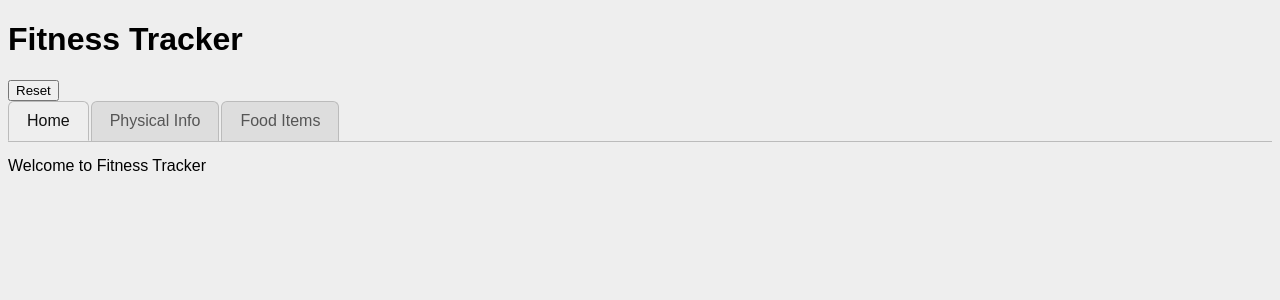
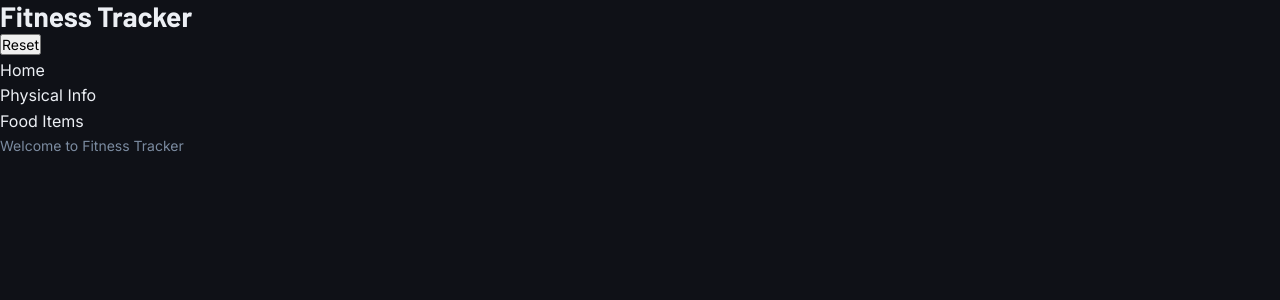
Before and after one commit to ccassinjr/fitnesstracker, a React (Vite) app: page / in a window 1280 px wide. Shown: the top 300 px of the page. Built offline with nearby package versions, Linux system fonts and the light colour scheme.

Commit message:
Add CSS foundation - variables, reset and Google Fonts

```diff
--- a/index.html
+++ b/index.html
@@ -3,6 +3,9 @@
   <head>
     <meta charset="UTF-8" />
     <title>Fitness Tracker</title>
+    <link rel="preconnect" href="https://fonts.googleapis.com">
+    <link rel="preconnect" href="https://fonts.gstatic.com" crossorigin>
+    <link href="https://fonts.googleapis.com/css2?family=Barlow:wght@700&family=Inter:wght@400;500&display=swap" rel="stylesheet">
     <link rel="stylesheet" href="/src/styles.css"/>
   </head>
   <body>
--- a/src/index.tsx
+++ b/src/index.tsx
@@ -94,7 +94,9 @@ function PhysicalInfo({
   const [height, setHeight] = useState(physicalInfo.height);
   const [birthdate, setBirthdate] = useState(physicalInfo.birthdate);
   const [fitnessLevel, setFitnessLevel] = useState(physicalInfo.fitness_level);
-    const [fitnessType, setFitnessType] = useState(physicalInfo.fitness_level.type);
+  const [fitnessType, setFitnessType] = useState(
+    physicalInfo.fitness_level.type,
+  );
   const [weight, setWeight] = useState(0);
   function handleSave(e: FormEvent<HTMLFormElement>) {
     e.preventDefault();
@@ -106,8 +108,8 @@ function PhysicalInfo({
         sex: sex,
         height: height,
         birthdate: birthdate,
-            fitness_level: fitnessLevel
-    }
+        fitness_level: fitnessLevel,
+      },
     });
     setIsEditing(false);
   }
@@ -128,7 +130,8 @@ function handleAddWeight() {
     <>
       <h2>Physical Info</h2>
       <button onClick={() => setIsEditing(true)}>Edit</button>
-      {isEditing ? <form onSubmit={handleSave}>
+      {isEditing ? (
+        <form onSubmit={handleSave}>
           <div>
             <label>Name</label>
             <input
@@ -137,11 +140,17 @@ function handleAddWeight() {
               placeholder="Your name"
               required
               value={name}
-          onChange={(e) => setName(e.target.value)}/>
+              onChange={(e) => setName(e.target.value)}
+            />
           </div>
           <div>
             <label>Sex</label>
-          <select value={sex} onChange={(e) => setSex(e.target.value as "male" | "female" | "other")}>
+            <select
+              value={sex}
+              onChange={(e) =>
+                setSex(e.target.value as "male" | "female" | "other")
+              }
+            >
               <option value="male">Male</option>
               <option value="female">Female</option>
               <option value="other">Other</option>
@@ -152,21 +161,34 @@ function handleAddWeight() {
             <input
               type="number"
               value={height}
-          onChange={(e) => setHeight(e.target.valueAsNumber)} />
+              onChange={(e) => setHeight(e.target.valueAsNumber)}
+            />
           </div>
           <div>
             <label>Day</label>
             <input
               type="number"
-          value={birthdate.day} onChange={(e) => setBirthdate({...birthdate, day: e.target.valueAsNumber})} />
+              value={birthdate.day}
+              onChange={(e) =>
+                setBirthdate({ ...birthdate, day: e.target.valueAsNumber })
+              }
+            />
             <label>Month</label>
             <input
               type="number"
-          value={birthdate.month} onChange={(e) => setBirthdate({...birthdate, month: e.target.valueAsNumber})} />
+              value={birthdate.month}
+              onChange={(e) =>
+                setBirthdate({ ...birthdate, month: e.target.valueAsNumber })
+              }
+            />
             <label>Year</label>
             <input
               type="number"
-          value={birthdate.year} onChange={(e) => setBirthdate({...birthdate, year: e.target.valueAsNumber})} />
+              value={birthdate.year}
+              onChange={(e) =>
+                setBirthdate({ ...birthdate, year: e.target.valueAsNumber })
+              }
+            />
           </div>
           <div>
             <input
@@ -174,18 +196,36 @@ function handleAddWeight() {
               value="FitnessCategory"
               checked={fitnessType === "FitnessCategory"}
               onChange={() => setFitnessType("FitnessCategory")}
-          /> Category
+            />{" "}
+            Category
             <input
               type="radio"
               value="EnergyExpenditure"
               checked={fitnessType === "EnergyExpenditure"}
               onChange={() => setFitnessType("EnergyExpenditure")}
-          /> Daily Expenditure
+            />{" "}
+            Daily Expenditure
             {fitnessType === "FitnessCategory" ? (
               <>
                 <br />
                 <label>Fitness Level</label>
-              <select value={fitnessLevel.type === "FitnessCategory" ? fitnessLevel.category: "sedentary"} onChange={(e) => setFitnessLevel({ type: "FitnessCategory", category: e.target.value as "sedentary" | "moderately active" | "active" | "very active"})}>
+                <select
+                  value={
+                    fitnessLevel.type === "FitnessCategory"
+                      ? fitnessLevel.category
+                      : "sedentary"
+                  }
+                  onChange={(e) =>
+                    setFitnessLevel({
+                      type: "FitnessCategory",
+                      category: e.target.value as
+                        | "sedentary"
+                        | "moderately active"
+                        | "active"
+                        | "very active",
+                    })
+                  }
+                >
                   <option value="sedentary">sedentary</option>
                   <option value="moderately active">moderately active</option>
                   <option value="active">active</option>
@@ -198,8 +238,18 @@ function handleAddWeight() {
                 <label>Daily Expenditure (kcal)</label>
                 <input
                   type="number"
-              value={fitnessLevel.type === "EnergyExpenditure" ? fitnessLevel.daily_expenditure_calories : 0}
-              onChange={(e) => setFitnessLevel({ type: "EnergyExpenditure", daily_expenditure_calories: e.target.valueAsNumber })} />
+                  value={
+                    fitnessLevel.type === "EnergyExpenditure"
+                      ? fitnessLevel.daily_expenditure_calories
+                      : 0
+                  }
+                  onChange={(e) =>
+                    setFitnessLevel({
+                      type: "EnergyExpenditure",
+                      daily_expenditure_calories: e.target.valueAsNumber,
+                    })
+                  }
+                />
               </>
             )}
           </div>
@@ -218,22 +268,31 @@ function handleAddWeight() {
               }}
             />
           </div>
-        <button type="button" onClick={handleAddWeight}>Add weight measurement</button>
-        <button type="submit">Save</button><button onClick={() => setIsEditing(false)}>Cancel</button>
-      </form> : <> <p>Name: {physicalInfo.name}</p>
+          <button type="button" onClick={handleAddWeight}>
+            Add weight measurement
+          </button>
+          <button type="submit">Save</button>
+          <button onClick={() => setIsEditing(false)}>Cancel</button>
+        </form>
+      ) : (
+        <>
+          {" "}
+          <p>Name: {physicalInfo.name}</p>
           <p>Sex: {physicalInfo.sex}</p>
           <p>Height: {physicalInfo.height} cm</p>
           <p>
-        Birthdate: {physicalInfo.birthdate.day}/{physicalInfo.birthdate.month}/
-        {physicalInfo.birthdate.year}
+            Birthdate: {physicalInfo.birthdate.day}/
+            {physicalInfo.birthdate.month}/{physicalInfo.birthdate.year}
           </p>
           <p>
             Fitness level:{" "}
             {physicalInfo.fitness_level.type === "FitnessCategory"
               ? physicalInfo.fitness_level.category
-          : physicalInfo.fitness_level.daily_expenditure_calories + " kcal/day"}
+              : physicalInfo.fitness_level.daily_expenditure_calories +
+                " kcal/day"}
           </p>
-      </>}
+        </>
+      )}
       <p>
         Latest weight:{" "}
         {lastWeight !== undefined ? lastWeight.weight / 1000 + " kg" : "N/A"}
@@ -373,7 +432,13 @@ function AddFoodItem({
   );
 }
 
-function FoodList({ foods, onDeleteFood }: { foods: Array<FoodItem>, onDeleteFood: (i: number) => void}) {
+function FoodList({
+  foods,
+  onDeleteFood,
+}: {
+  foods: Array<FoodItem>;
+  onDeleteFood: (i: number) => void;
+}) {
   return (
     <>
       <h2>Food List</h2>
@@ -395,7 +460,9 @@ function FoodList({ foods, onDeleteFood }: { foods: Array<FoodItem>, onDeleteFoo
               <td>{food.carbs}</td>
               <td>{food.protein}</td>
               <td>{food.fat}</td>
-              <td><button onClick={() => onDeleteFood(i)}>Delete</button></td>
+              <td>
+                <button onClick={() => onDeleteFood(i)}>Delete</button>
+              </td>
             </tr>
           ))}
         </tbody>
@@ -462,7 +529,7 @@ function App() {
   function deleteFood(i: number): void {
     setDatabase({
       ...database,
-      foods: database.foods.filter((_, index) => index !== i)
+      foods: database.foods.filter((_, index) => index !== i),
     });
   }
 
@@ -470,13 +537,17 @@ function App() {
     <>
       <div>
         <h1>Fitness Tracker</h1>
-        <button onClick={() => {
+        <button
+          onClick={() => {
             setDatabase(initialDatabase);
             setHasReset(true);
             setTimeout(() => {
               setHasReset(false);
-          }, 3000);}}
-        >Reset</button>
+            }, 3000);
+          }}
+        >
+          Reset
+        </button>
         {hasReset ? <p>Database has been reset!</p> : null}
       </div>
       <ul className="home-tabs">
@@ -525,7 +596,11 @@ function viewTab(
     case "PhysicalInfo":
       return (
         <>
-          <PhysicalInfo physicalInfo={database.physicalInfo} setDatabase={setDatabase} database={database} />
+          <PhysicalInfo
+            physicalInfo={database.physicalInfo}
+            setDatabase={setDatabase}
+            database={database}
+          />
         </>
       );
     case "FoodItems":
--- a/src/styles.css
+++ b/src/styles.css
@@ -1,43 +1,88 @@
-body {
-  background: #eee;
-  font-family: sans-serif;
+:root {
+  --bg: #0f1117;
+  --surface: #1a1d27;
+  --surface-2: #252836;
+  --border: #2e3347;
+  --accent: #39d98a;
+  --accent-dim: #39d98a1a;
+  --accent-muted: #39d98a40;
+  --text: #eceff4;
+  --muted: #7b8ba0;
+
+  --font-display: "Barlow", sans-serif;
+  --font-body: "Inter", sans-serif;
+
+  --text-xs: 0.75rem;
+  --text-sm: 0.875rem;
+  --text-base: 1rem;
+  --text-lg: 1.125rem;
+  --text-xl: 1.375rem;
+  --text-2xl: 1.75rem;
+
+  --nav-height: 3.5rem;
+  --max-width: 48rem;
+
+  --radius-sm: 4px;
+  --radius-md: 8px;
+  --radius-lg: 12px;
+
+  --transition: 0.15s ease;
 }
 
-* {
+*,
+*::before,
+*::after {
   box-sizing: border-box;
+  margin: 0;
+  padding: 0;
 }
 
-.home-tabs {
-  display: flex;
-  gap: 2px;
-  list-style: none;
-  padding: 0;
-  margin: 0 0 -1px 0;
-  border-bottom: 1px solid #bbb;
+body {
+  background-color: var(--bg);
+  color: var(--text);
+  font-family: var(--font-body);
+  font-size: var(--text-base);
+  line-height: 1.6;
+  -webkit-font-smoothing: antialiased;
 }
 
-.home-tabs-tab {
-  padding: 10px 18px;
-  background: #ddd;
-  border: 1px solid #bbb;
-  border-bottom: none;
-  border-radius: 6px 6px 0 0;
-  cursor: pointer;
-  color: #555;
-  font-weight: 500;
-  user-select: none;
-  transition: background 0.15s, color 0.15s;
+h1,
+h2,
+h3,
+h4 {
+  font-family: var(--font-display);
+  font-weight: 700;
+  line-height: 1.15;
+  color: var(--text);
 }
 
-.home-tabs-tab:hover {
-  background: #e8e8e8;
-  color: #222;
+h1 {
+  font-size: var(--text-2xl);
+}
+h2 {
+  font-size: var(--text-xl);
+}
+h3 {
+  font-size: var(--text-lg);
 }
 
-.home-tabs-tab.active {
-  background: #eee;
-  color: #111;
-  border-bottom: 1px solid #eee;
-  position: relative;
-  z-index: 1;
+p {
+  color: var(--muted);
+  font-size: var(--text-sm);
 }
+
+a {
+  color: var(--accent);
+  text-decoration: none;
+}
+
+ul {
+  list-style: none;
+}
+
+input,
+select,
+button {
+  font-family: var(--font-body);
+  font-size: var(--text-sm);
+}
```
Lines whose indentation alone changed are shown as unchanged.
